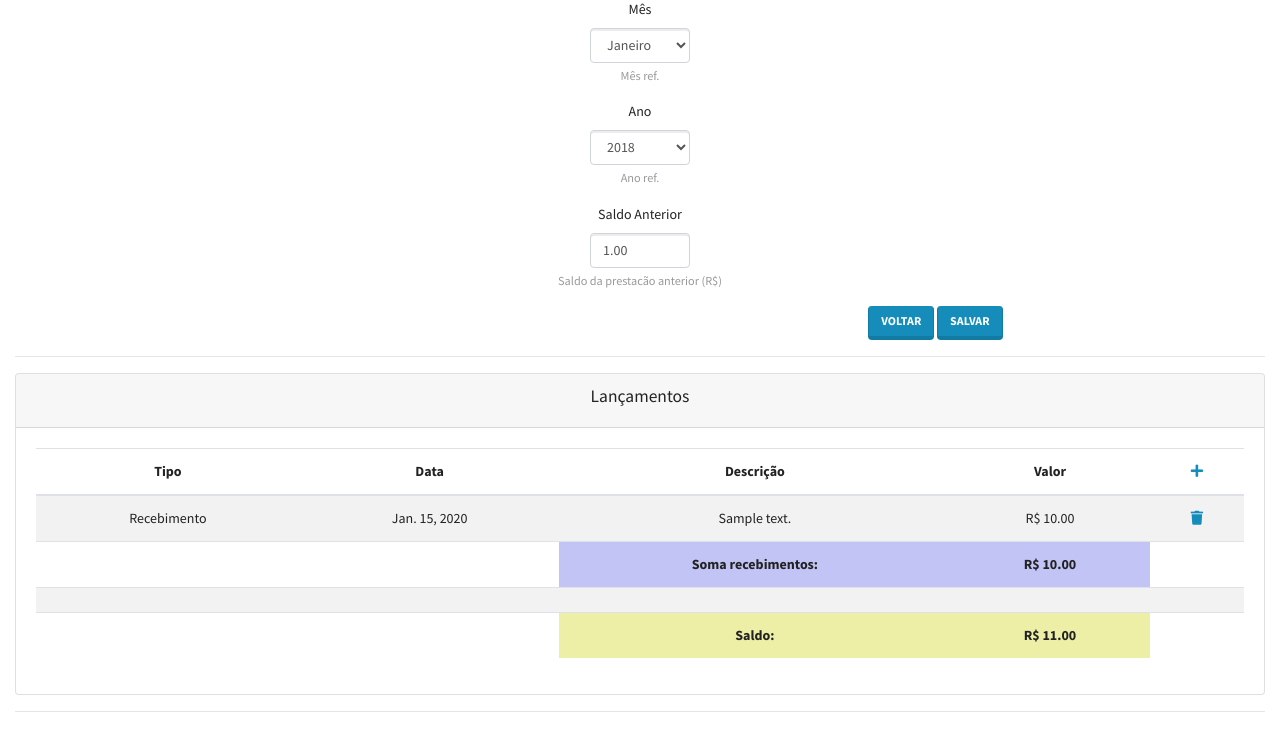
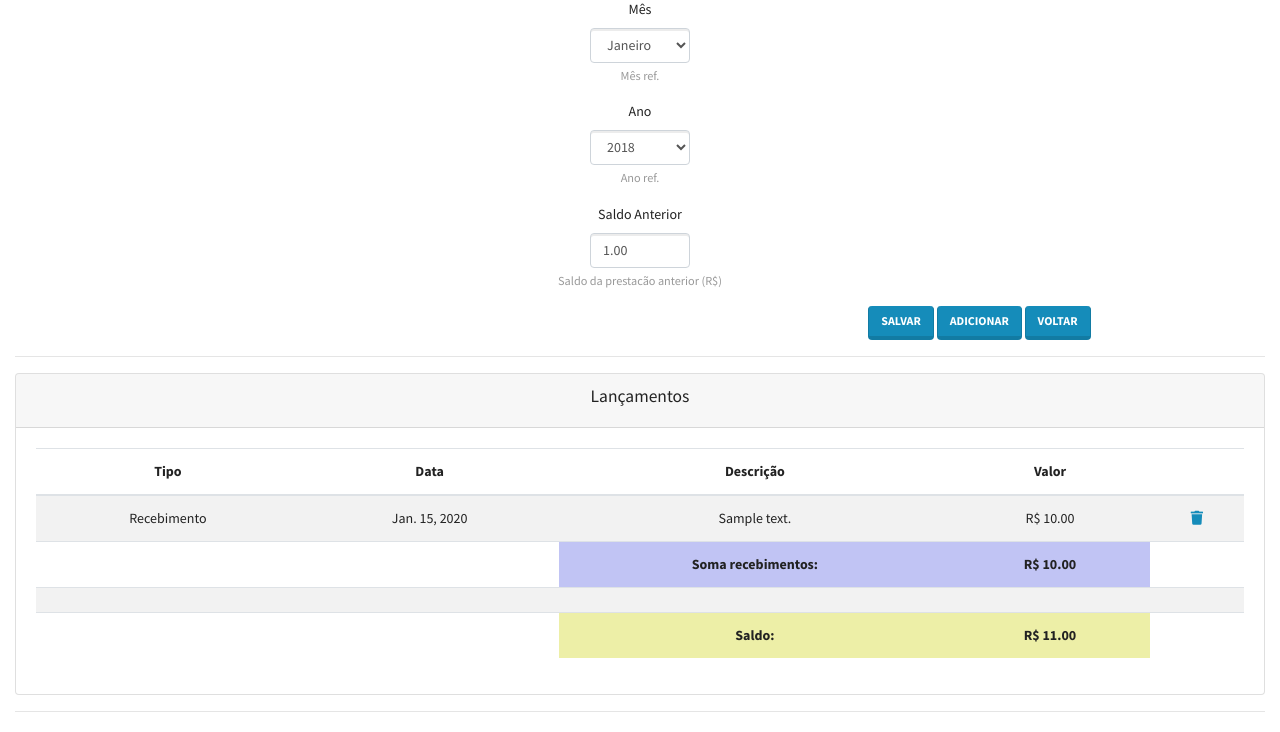
Before and after one commit to dalraf/controlecondominio, a Django app: page /prestacao/edit/1/ in a window 1280 px wide. Shown: the part 91-823 px from the top of the page. Run offline with Django 3.2, Linux system fonts and the light colour scheme; a user stored in the database is signed in; tables that the repository leaves empty hold one stand-in row (values such as "Sample post"); some libraries are stand-ins or nearby versions.

Commit message:
Alterado posicão do botao add

```diff
--- a/controlecondominio/templates/atualizaprestacao.html
+++ b/controlecondominio/templates/atualizaprestacao.html
@@ -13,8 +13,9 @@
             <p class="{{ textoformato }}"><i>{{ mensagem }}</i></p>
         </div>
         <div class='col-4'>
+            <input type="submit" name="Salvar" value="Salvar" class="btn btn-primary">
+            <a class="btn btn-primary" role="button" href="{% url 'crialancamento' prestacao  %}">Adicionar</a>
             <a class="btn btn-primary" role="button" href="{% url 'listaprestacao' %}">Voltar</a>
-            <input type="submit" name="Salvar" value="Salvar" class="btn btn-primary">
         </div>
     </div>
 </form>
@@ -38,7 +39,7 @@
                     <th style="text-align:center">Data</th>
                     <th style="text-align:center">Descrição</th>
                     <th style="text-align:center">Valor</th>
-                    <th style="text-align:center"><a href="{% url 'crialancamento' prestacao  %}"><i class="fas fa-plus"></i></a></th>
+                    <th style="text-align:center"></th>
                     </tr>
                     </thead>
                     <tbody>
```
